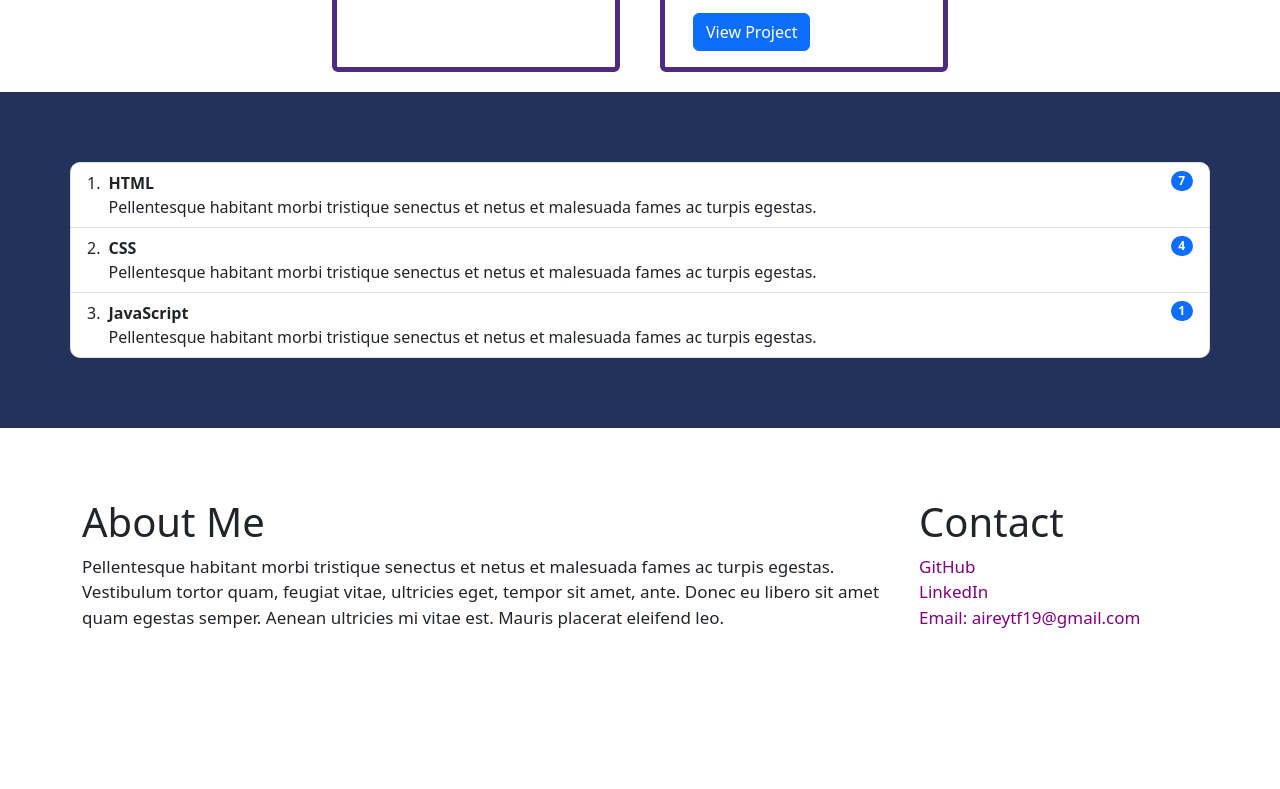
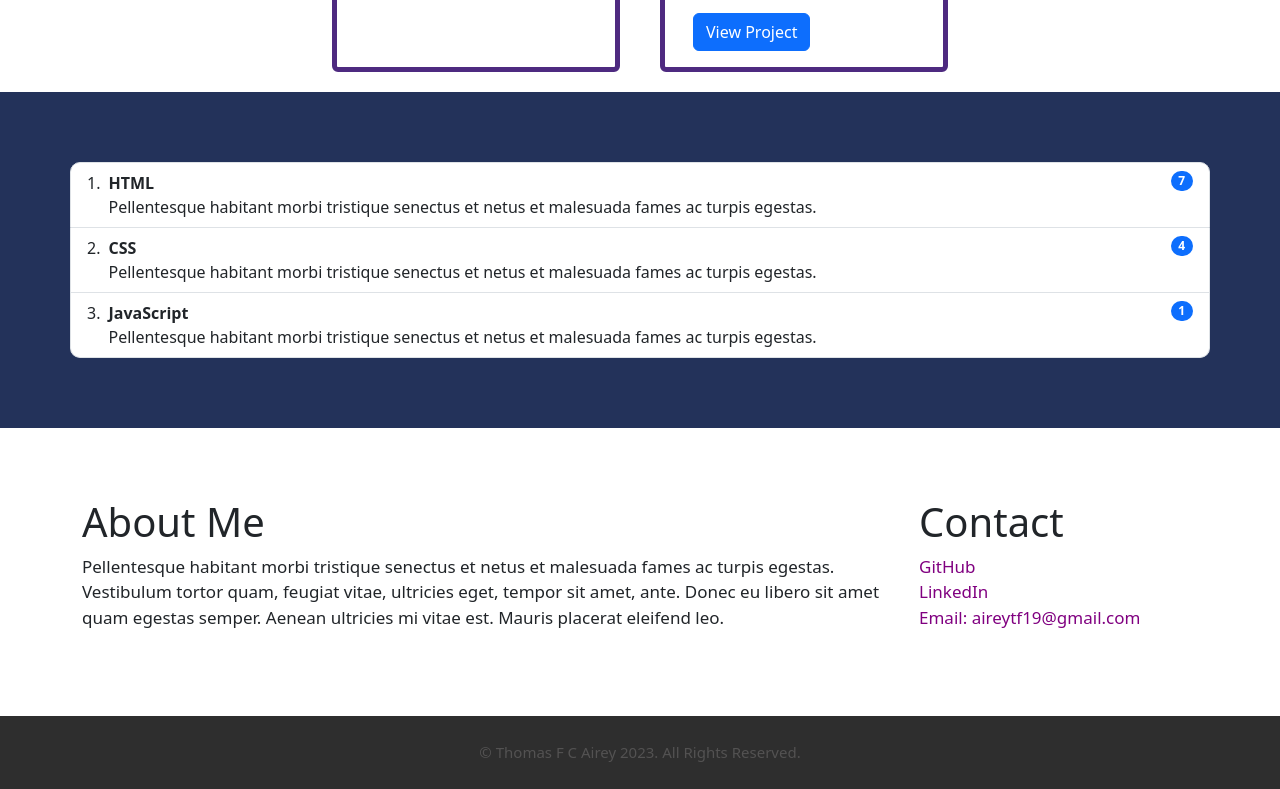
Before and after one commit to aireytf/Portfolio, a plain HTML site: page index.html in a window 1280 px wide. Shown: the part 1700-2489 px from the top of the page. Before the commit the page ends 2416 px from the top, so only its background shows below. Drawn offline with nearby package versions, Linux system fonts and the light colour scheme.

Commit message:
add Footer section (html & css) + updating descriptions

```diff
--- a/css/style.css
+++ b/css/style.css
@@ -94,3 +94,17 @@
     text-decoration: none;
     color: purple;
 }
+
+
+/* Styling Footer */
+footer {
+    padding: 25px 0;
+    text-align: center;
+    color: rgba(169, 165, 165, 0.3);
+    background-color: #2e2e2e;
+  }
+
+footer p {
+    font-size: 15px;
+    margin: 0;
+  }
--- a/index.html
+++ b/index.html
@@ -7,7 +7,7 @@
     <link href="https://cdn.jsdelivr.net/npm/bootstrap@5.3.0-alpha3/dist/css/bootstrap.min.css" rel="stylesheet" integrity="sha384-KK94CHFLLe+nY2dmCWGMq91rCGa5gtU4mk92HdvYe+M/SXH301p5ILy+dN9+nJOZ" crossorigin="anonymous">
     <link href="https://fonts.googleapis.com/css?family=Anton|Jura&display=swap" rel="stylesheet">
     <link rel="stylesheet" href="./css/style.css">
-    <!--Descriptive Title-->
+    <!-- Descriptive Title -->
     <title>Bootstrap Portfolio</title>
 </head>
 
@@ -59,7 +59,7 @@
         </div>
        </header>
 
-       <!--Work Section-->
+       <!-- Work Section -->
       <section class="work">
         <div class="container-fluid">
             <div class="row justify-content-center">
@@ -118,6 +118,7 @@
         </div>
     </section>
 
+    <!-- Skills Section -->
     <section class="skills">
         <ol class="list-group list-group-numbered">
             <li class="list-group-item d-flex justify-content-between align-items-start">
@@ -144,6 +145,7 @@
           </ol>
     </section>
 
+    <!-- AboutMe/Contact Section -->
     <section class="about-contact">
         <div class="container">
             <div class="aboutme">
@@ -159,5 +161,12 @@
         </div>
     </section>
 
+    <!-- Footer -->
+    <footer>
+        <div class="copyright">
+            <p>&copy; Thomas F C Airey 2023. All Rights Reserved.</p>
+        </div>
+    </footer>
+
 </body>
 </html>
```
